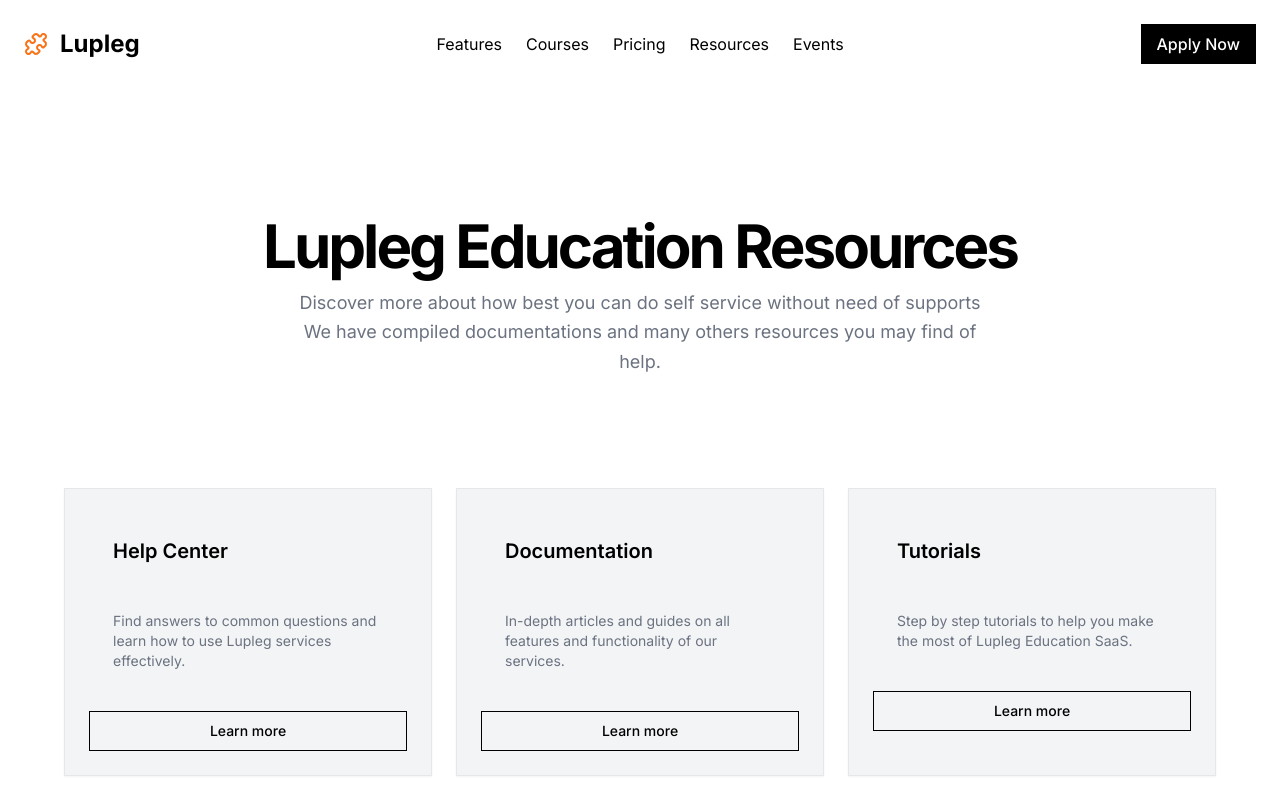
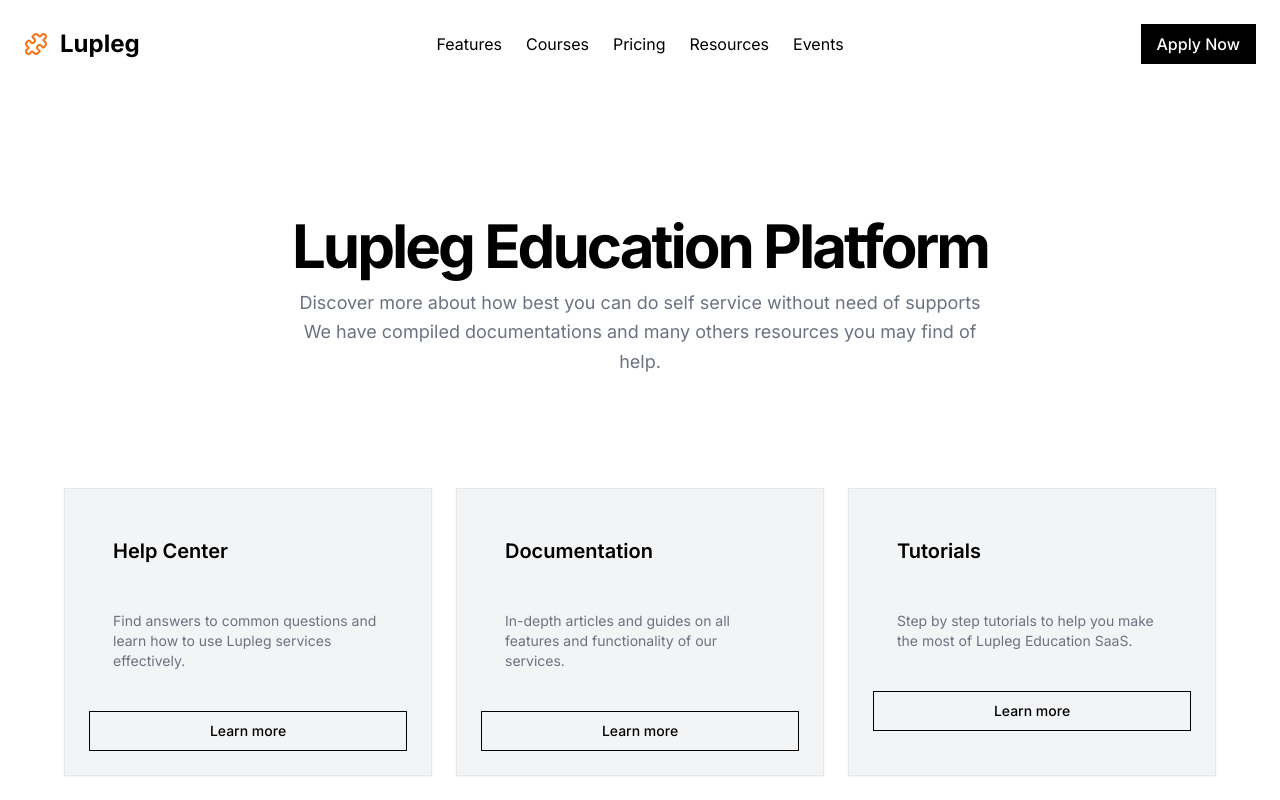
Before and after one commit to Lupleg-dev/React_Tutorials, a Next.js app: page /resources in a window 1280 px wide. Shown: the top 800 px of the page. Built offline with nearby package versions, Linux system fonts and the light colour scheme.

Commit message:
Update page title in Resources component

```diff
--- a/app/resources/page.js
+++ b/app/resources/page.js
@@ -9,7 +9,7 @@ export default function Resources() {
       <section className="container mx-auto space-y-8">
         <div className="space-y-3 p-20 text-center">
           <h1 className="text-4xl font-bold tracking-tighter sm:text-5xl md:text-6xl">
-            Lupleg Education Resources
+            Lupleg Education Platform
           </h1>
           <p className="mx-auto max-w-[700px] text-gray-500 md:text-lg/relaxed lg:text-base/relaxed xl:text-lg/relaxed dark:text-gray-400">
             Discover more about how best you can do self service without need of
```
